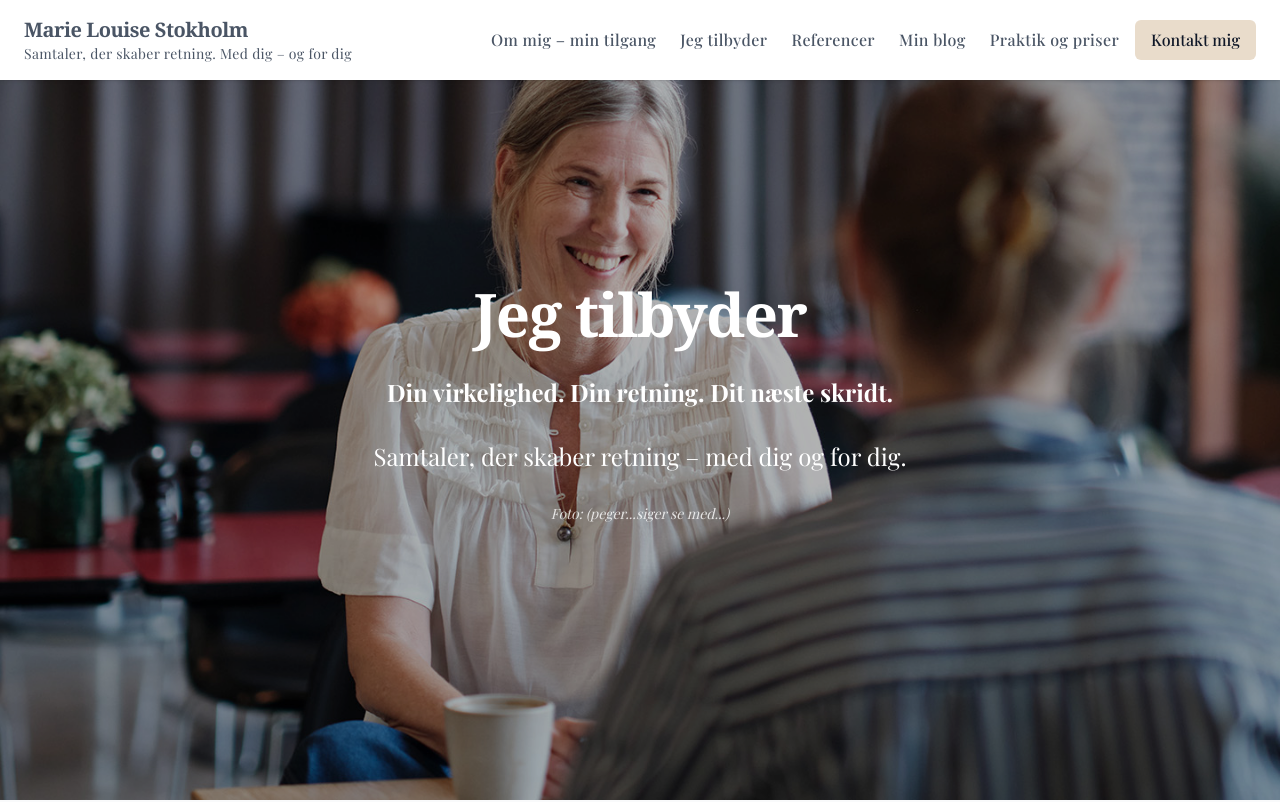
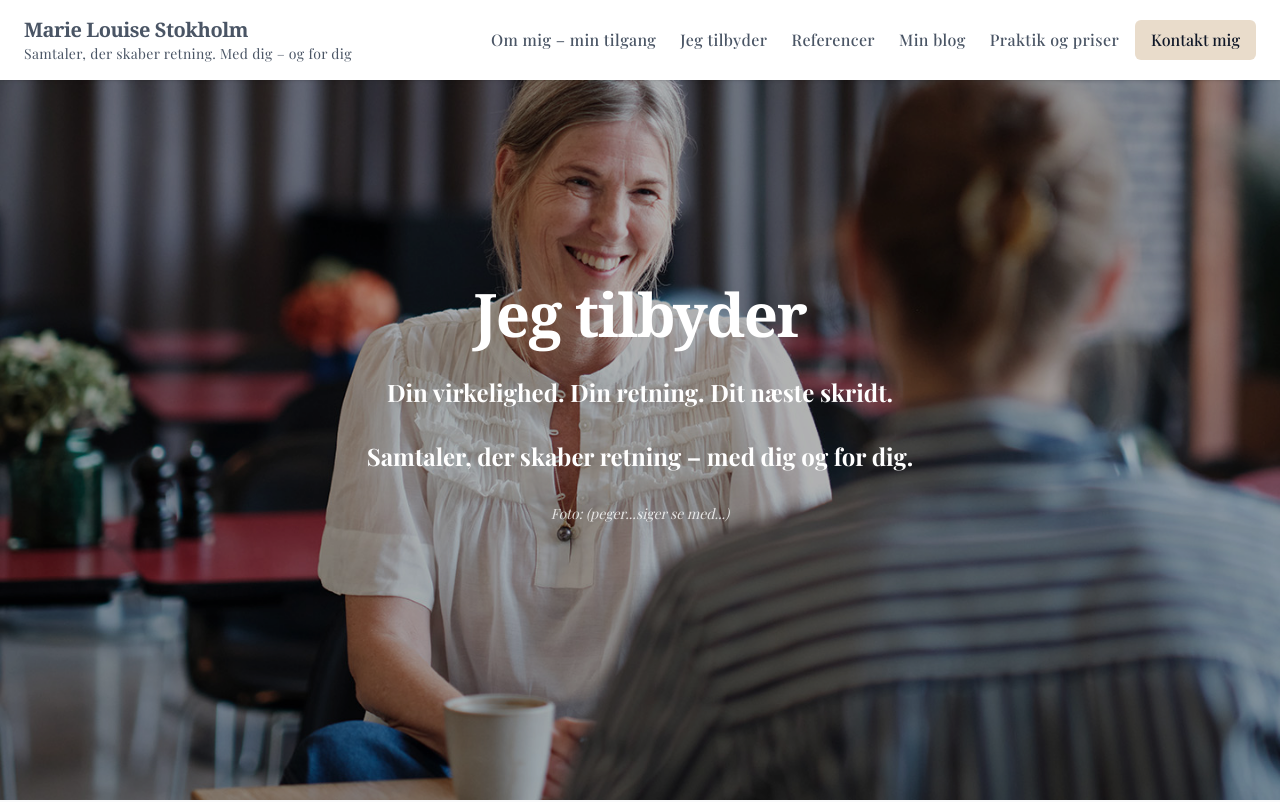
Before and after one commit to nordic-agency/marielouisestokholm, a Next.js app: page /hvad-jeg-tilbyder in a window 1280 px wide. Shown: the top 802 px of the page. Built offline with nearby package versions, Linux system fonts and the light colour scheme.

Commit message:
V2 Revision: Made both subheading lines bold (font-bold) on 'Jeg tilbyder' page for consistent font weight

```diff
--- a/src/app/hvad-jeg-tilbyder/page.tsx
+++ b/src/app/hvad-jeg-tilbyder/page.tsx
@@ -22,7 +22,7 @@
           <p className="text-xl md:text-2xl font-sans font-bold mb-8">
             Din virkelighed. Din retning. Dit næste skridt.
           </p>
-          <p className="text-xl md:text-2xl font-sans mb-8">
+          <p className="text-xl md:text-2xl font-sans font-bold mb-8">
             Samtaler, der skaber retning – med dig og for dig.
           </p>
           <p className="text-sm text-white/80 italic">
```
